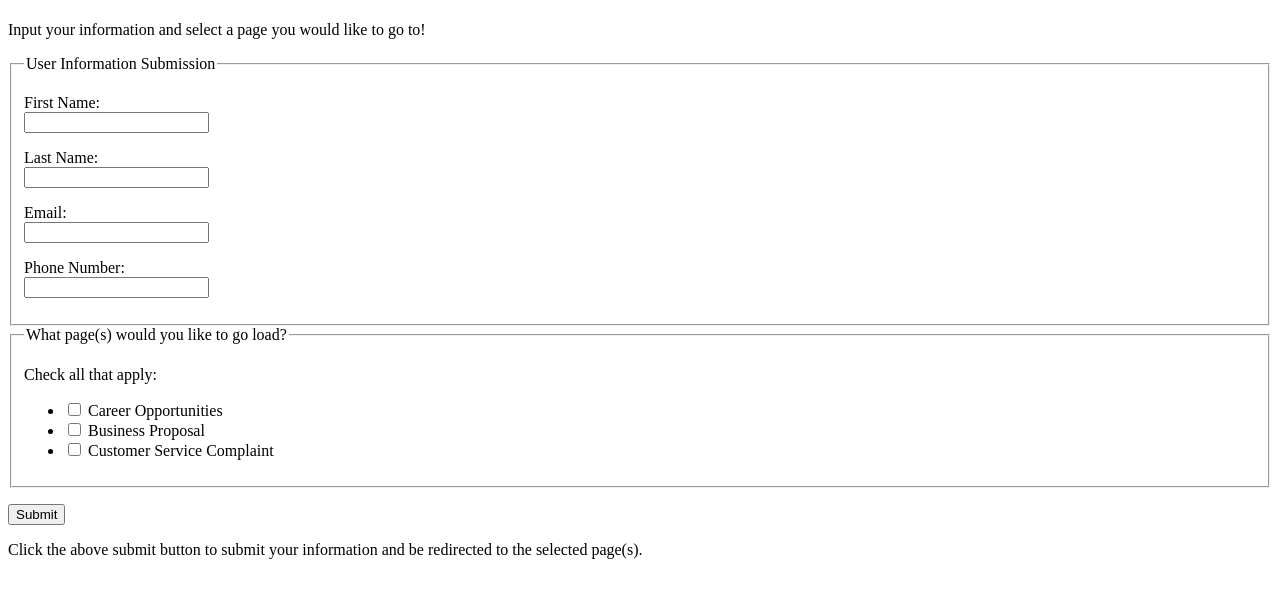
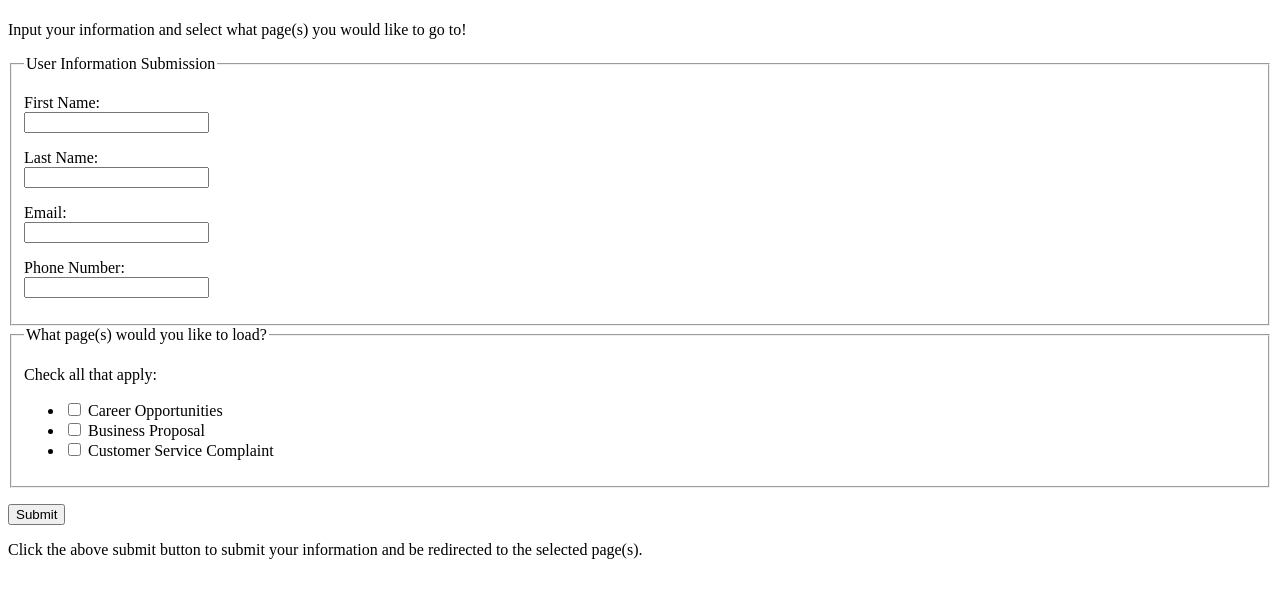
Before and after one commit to Andreas200536996/lab_03, a plain HTML site: page index.html in a window 1280 px wide. Shown: the part 59-656 px from the top of the page. Drawn offline with Linux system fonts and the light colour scheme.

Commit message:
changed some display text

```diff
--- a/index.html
+++ b/index.html
@@ -11,7 +11,7 @@
         <main>
             <header>
                 <h1>Business Corp query page for job inquiries and more!</h1>
-                <p>Input your information and select a page you would like to go to!</p>
+                <p>Input your information and select what page(s) you would like to go to!</p>
             </header>
 
              <form action="./thanks.html" netlify method="post">
@@ -37,7 +37,7 @@
                 </fieldset>
 
                 <fieldset>
-                    <legend>What page(s) would you like to go load?</legend>
+                    <legend>What page(s) would you like to load?</legend>
 
                     <p>Check all that apply:</p>
 
```
